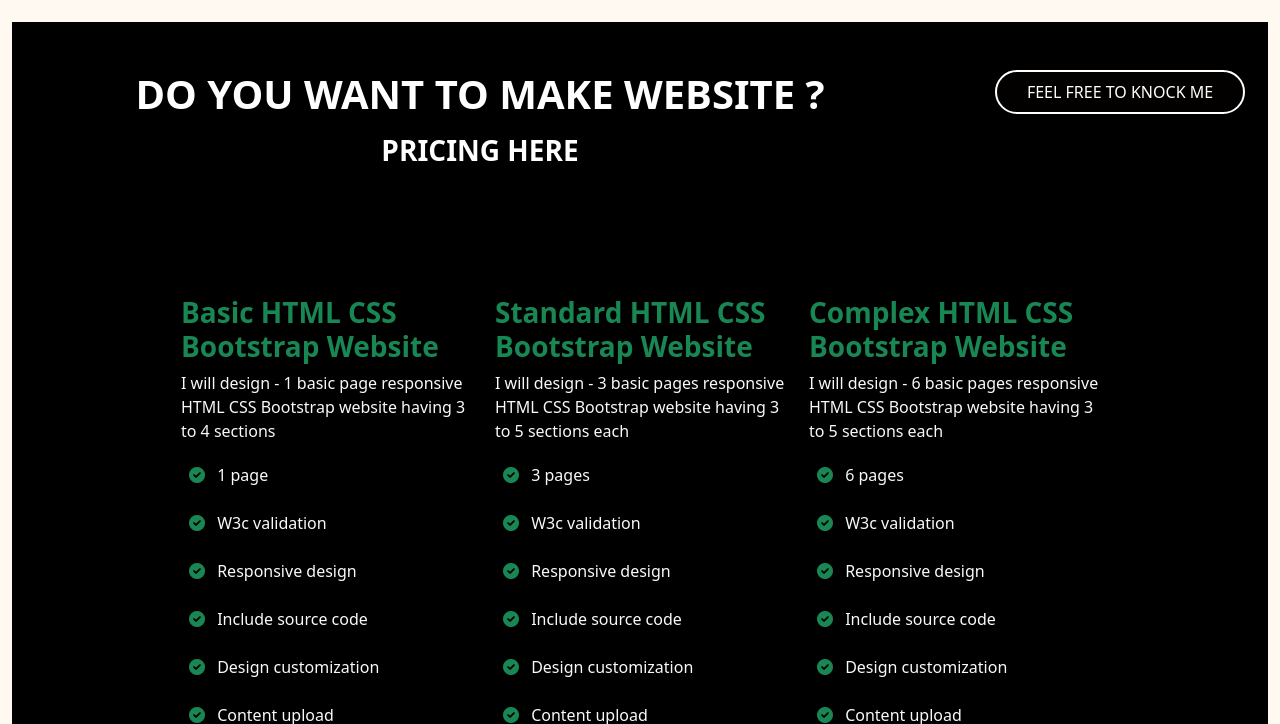
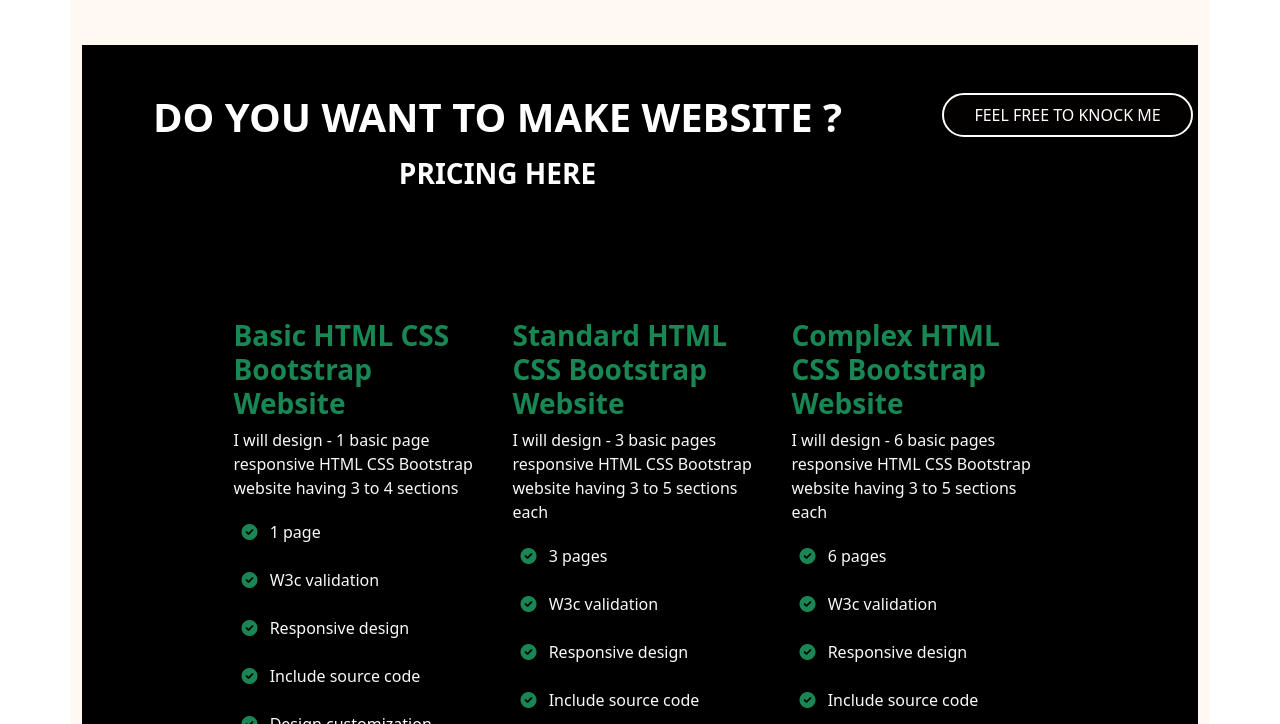
Before and after one commit to masirul-codify/portfolio, a plain HTML site: page masirul-portfolio.html in a window 1280 px wide. Shown: the part 2076-2800 px from the top of the page. Drawn offline with nearby package versions, Linux system fonts and the light colour scheme.

Commit message:
Vast change

```diff
--- a/masirul-portfolio.html
+++ b/masirul-portfolio.html
@@ -163,7 +163,7 @@
 
    <!-- start services -->
 <section id="services">
-    <div class="container-fluid bg-service ">
+    <div class="container bg-service ">
         <div class="row justify-content-center">
             <h1 class=" text-center display-6 text-uppercase fw-bold mt-5"> Services </h1>
             <p class="text-center text-uppercase fw-bolder text-success m-1 " > --- What services i provide ---</p>
@@ -230,7 +230,7 @@
     </div>
 
     <!-- ============ main pricing ============== -->
-    <div class="container-fluid bg-black ">
+    <div class="container bg-black ">
       <div class="row text-light justify-content-center">
         <div class="col-lg-3 align-items-center justify-content-center my-3">
           <div class="my-2">
```
